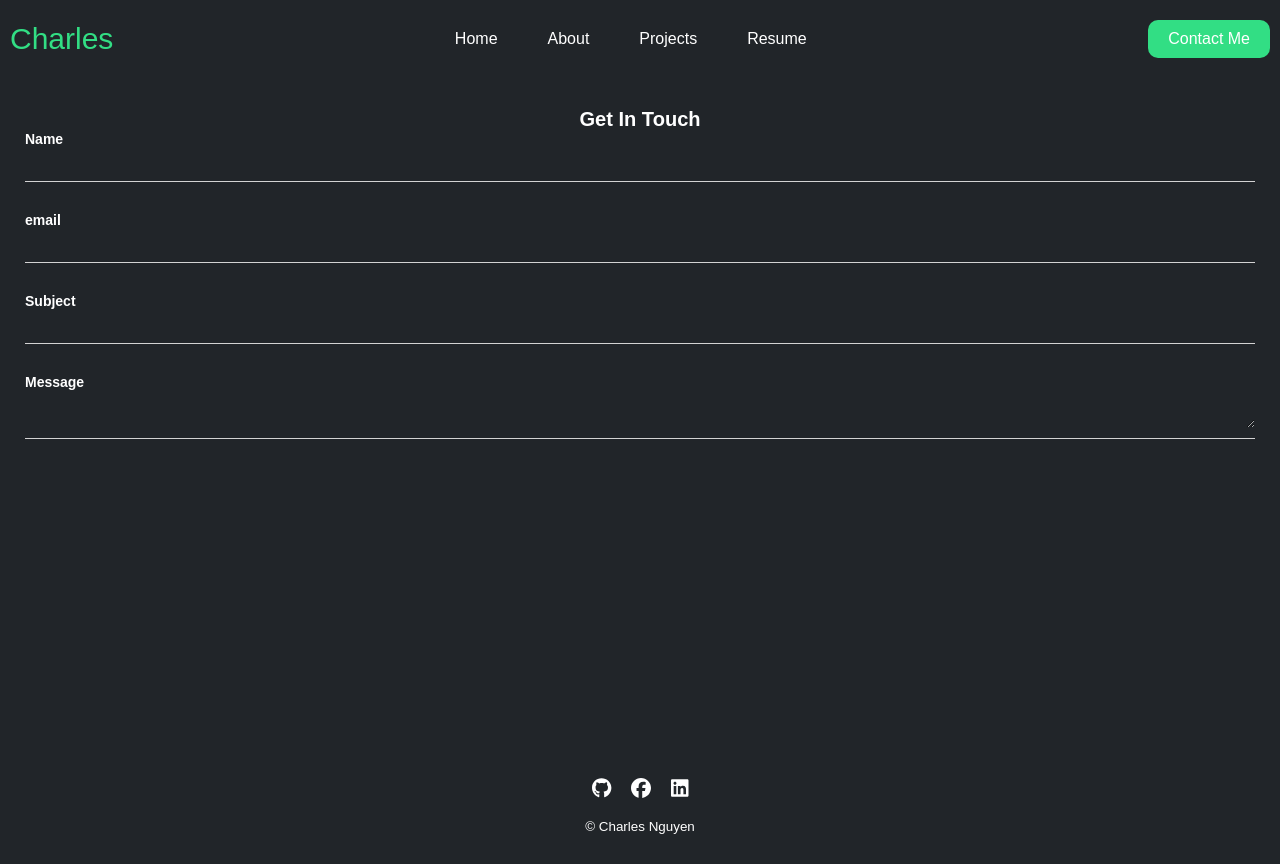
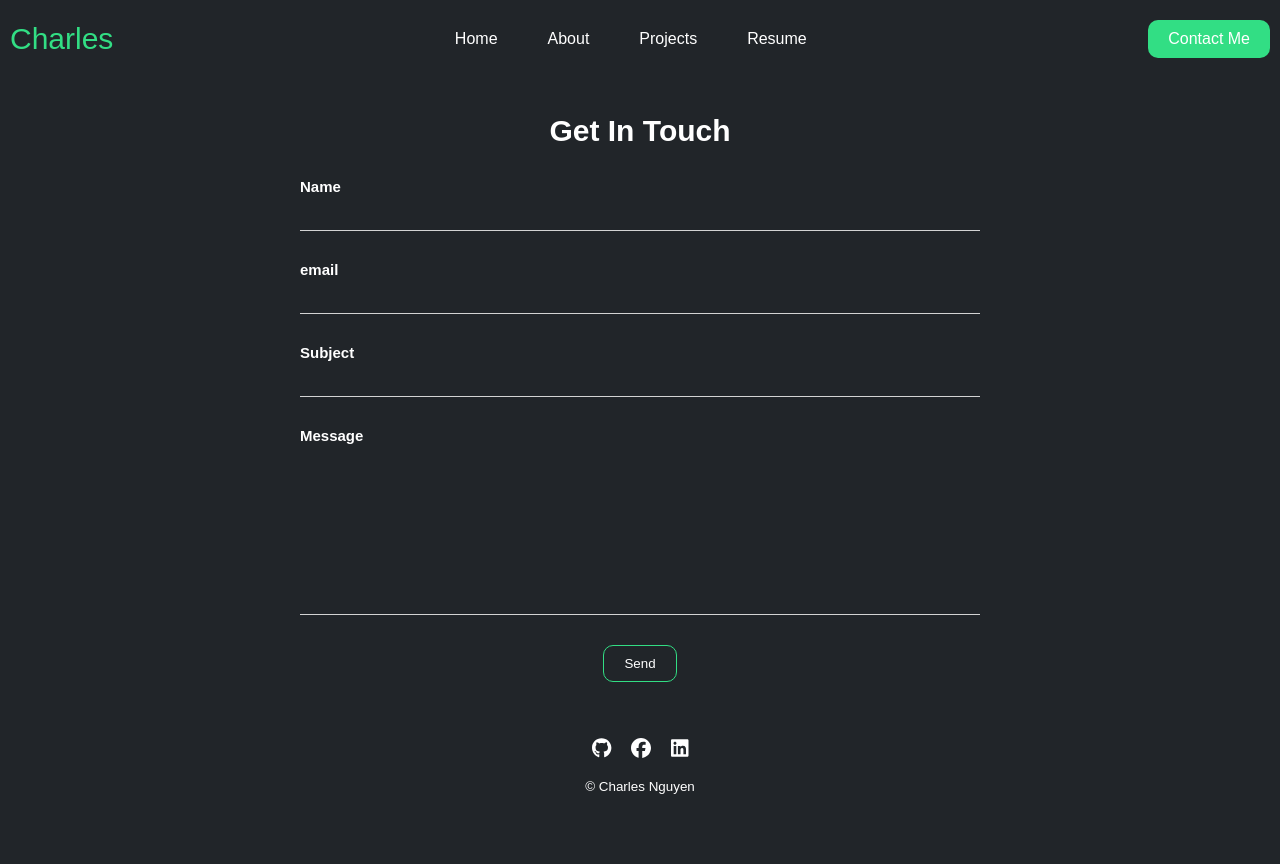
Before and after one commit to swe-thinhnguyen1701/portfolio-v2, a React (Vite) app: page /Contact in a window 1280 px wide. After the commit the page ends 824 px from the top, so only its background shows below. Built offline with nearby package versions, Linux system fonts and the light colour scheme.

Commit message:
add send button

```diff
--- a/src/index.css
+++ b/src/index.css
@@ -141,6 +141,16 @@ main {
 }
 
 .contact-me-btn:hover {
+  background-color: var(--dark-green);
+}
+
+.send-btn{
+  border: 1px solid var(--font-green-color);
+  background-color: unset;
+  color: white;
+}
+
+.send-btn:hover{
   background-color: var(--dark-green);
 }
 
@@ -659,6 +669,9 @@ footer {
 /* FORM */
 form{
   width: 100%;
+  display: flex;
+  flex-direction: column;
+  align-items: center;
 }
 
 .form-group{
@@ -668,10 +681,11 @@ form{
   display: flex;
   flex-direction: column;
   transition: border-color 0.5s ease-in;
+  width: 100%;
 }
 
 .form-group label{
-  font-size: 1.4rem;
+  font-size: 1.5rem;
   font-weight: bold;
   margin-bottom: 10px;
 }
@@ -681,7 +695,7 @@ form{
   border: 0;
   outline: none;
   color: white;
-  font-size: 1.2rem;
+  font-size: 1.3rem;
 }
 
 .form-group:focus-within{
@@ -691,3 +705,24 @@ form{
 .form-group:hover{
   border-color: var(--font-green-color);
 }
+
+textarea{
+  resize: none;
+}
+
+@media screen and (min-width: 768px){
+
+}
+
+/* contact */
+.contact{
+  max-width: 700px;
+  align-items: center;
+  justify-content: center;
+  margin: 0 auto;
+}
+
+.contact h2{
+  font-size: 3rem;
+  margin-bottom: 30px;
+}
--- a/src/pages/Contact.jsx
+++ b/src/pages/Contact.jsx
@@ -1,6 +1,6 @@
 function Contact() {
     return (
-        <section className="section">
+        <section className="section contact">
             <h2>Get In Touch</h2>
             <form>
                 <div className="form-group">
@@ -17,8 +17,9 @@ function Contact() {
                 </div>
                 <div className="form-group">
                     <label htmlFor="message">Message</label>
-                    <textarea id="message"></textarea>
+                    <textarea id="message" rows={10}></textarea>
                 </div>
+                <button className="btn send-btn">Send</button>
             </form>
         </section>
     )
```
Also changed, not shown: src/components/List.jsx (deleted), 1 other file (tests, documents, lock files or other folders).
